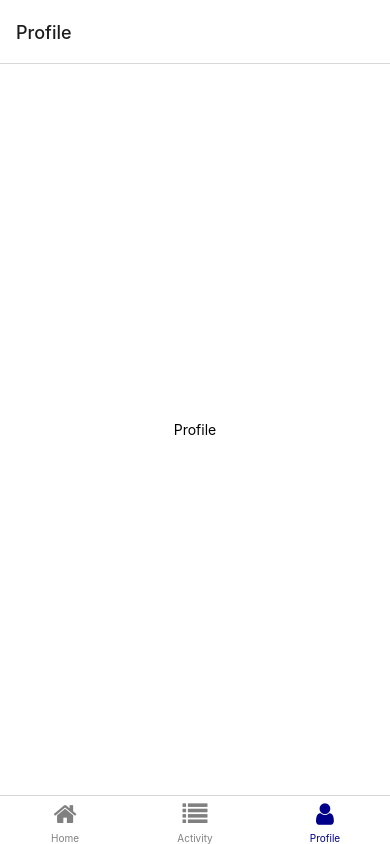
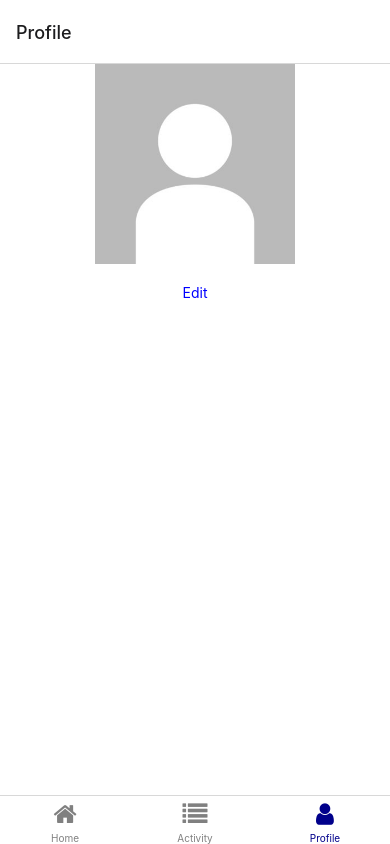
Before and after one commit to PearlynnT/BrainHack-CODE_EXP-2022, a React Native app: screen /Profile in a window 390 px wide. Built offline with nearby package versions, Linux system fonts and the light colour scheme.

Commit message:
Installed expo-image-picker and added profile pic to profile screen

```diff
--- a/package.json
+++ b/package.json
@@ -26,7 +26,8 @@
     "react-native-screens": "~3.11.1",
     "react-native-web": "0.17.7",
     "@react-native-community/datetimepicker": "6.1.2",
-    "expo-dev-client": "~1.0.0"
+    "expo-dev-client": "~1.0.0",
+    "expo-image-picker": "~13.1.1"
   },
   "devDependencies": {
     "@babel/core": "^7.12.9"
--- a/screens/HomeScreen.js
+++ b/screens/HomeScreen.js
@@ -3,6 +3,7 @@ import {
   Text,
   StyleSheet,
   View,
+  Image,
   TouchableOpacity,
   TextInput,
   Platform,
@@ -11,6 +12,7 @@ import { Title } from "react-native-paper";
 import { createStackNavigator } from "@react-navigation/stack";
 import { useNavigation } from "@react-navigation/native";
 import DateTimePicker from "@react-native-community/datetimepicker";
+import * as ImagePicker from "expo-image-picker";
 
 function HomeScreen() {
   const navigation = useNavigation();
@@ -41,7 +43,7 @@ function CreateActivityScreen() {
       const currentDate = selectedValue || new Date();
       setDate(currentDate);
       setMode("time");
-      setShow(Platform.OS !== "ios"); // to show the picker again in time mode
+      setShow(Platform.OS !== "ios");
     } else {
       const selectedTime = selectedValue || new Date();
       setTime(selectedTime);
--- a/screens/ProfileScreen.js
+++ b/screens/ProfileScreen.js
@@ -1,10 +1,50 @@
-import React from "react";
-import { Text, StyleSheet, View, TouchableOpacity } from "react-native";
+import React, { useState } from "react";
+import { Text, StyleSheet, View, Image, TouchableOpacity } from "react-native";
+import * as ImagePicker from "expo-image-picker";
 
 export default function ProfileScreen() {
+  const [selectedImage, setSelectedImage] = useState(null);
+
+  let openImagePickerAsync = async () => {
+    let permissionResult =
+      await ImagePicker.requestMediaLibraryPermissionsAsync();
+
+    if (permissionResult.granted === false) {
+      alert("Permission to access camera roll is required!");
+      return;
+    }
+
+    let pickerResult = await ImagePicker.launchImageLibraryAsync();
+    if (pickerResult.cancelled === true) {
+      return;
+    }
+
+    setSelectedImage({ localUri: pickerResult.uri });
+  };
+
+  if (selectedImage !== null) {
+    return (
+      <View style={styles.container}>
+        <Image
+          source={{ uri: selectedImage.localUri }}
+          style={{ width: 200, height: 200 }}
+        />
+        <TouchableOpacity onPress={openImagePickerAsync}>
+          <Text style={styles.edit}>Edit</Text>
+        </TouchableOpacity>
+      </View>
+    );
+  }
+
   return (
     <View style={styles.container}>
-      <Text>Profile</Text>
+      <Image
+        source={require("../assets/default-profile-pic.jpeg")}
+        style={{ width: 200, height: 200 }}
+      />
+      <TouchableOpacity onPress={openImagePickerAsync}>
+        <Text style={styles.edit}>Edit</Text>
+      </TouchableOpacity>
     </View>
   );
 }
@@ -14,6 +54,9 @@ const styles = StyleSheet.create({
     flex: 1,
     backgroundColor: "#fff",
     alignItems: "center",
-    justifyContent: "center",
+  },
+  edit: {
+    color: "blue",
+    marginTop: 20,
   },
 });
```
Also changed, not shown: assets/default-profile-pic.jpeg (added), 1 other file (tests, documents, lock files or other folders).
